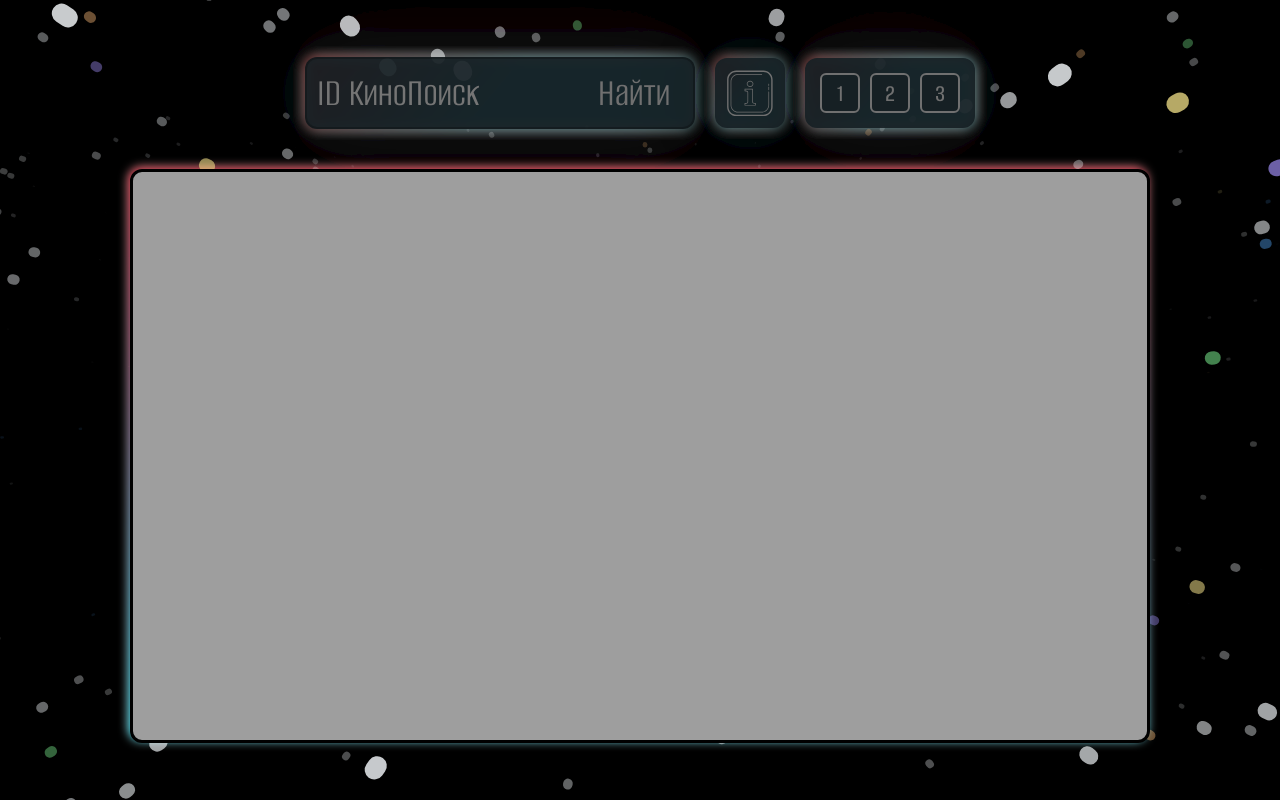
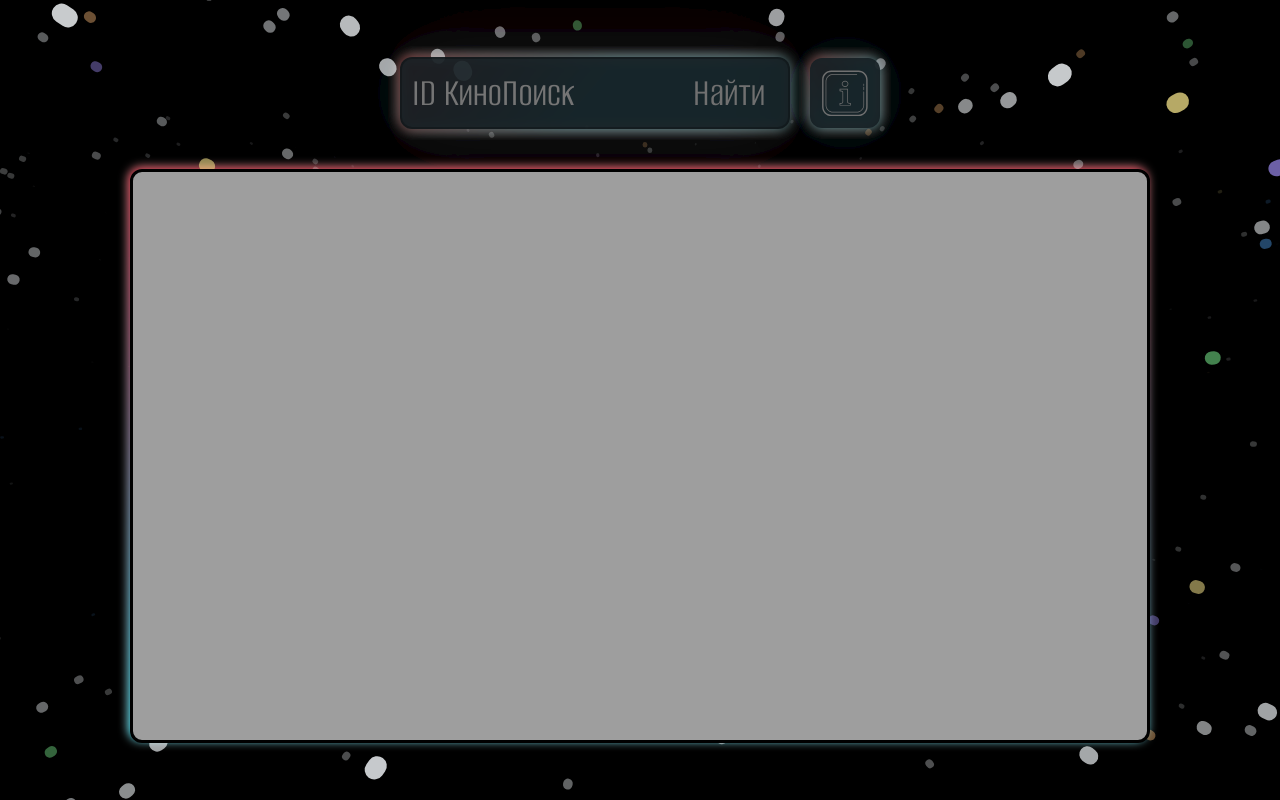
Before and after one commit to brendan8c/movie, a website with bundled scripts: page index.html in a window 1280 px wide. Built offline with nearby package versions, Linux system fonts and the light colour scheme.

Commit message:
New file

```diff
--- a/index.html
+++ b/index.html
@@ -63,11 +63,11 @@
             </svg>
           </a>
           <!-- <ul id="keyIdList"></ul> -->
-          <div id="keyIdList">
+          <!-- <div id="keyIdList">
             <button class="keyBtn key1">1</button>
             <button class="keyBtn key2">2</button>
             <button class="keyBtn key3">3</button>
-          </div>
+          </div> -->
         </div>
         <div class="player-box">
           <iframe id="player" frameborder="0" allowfullscreen></iframe>
```
